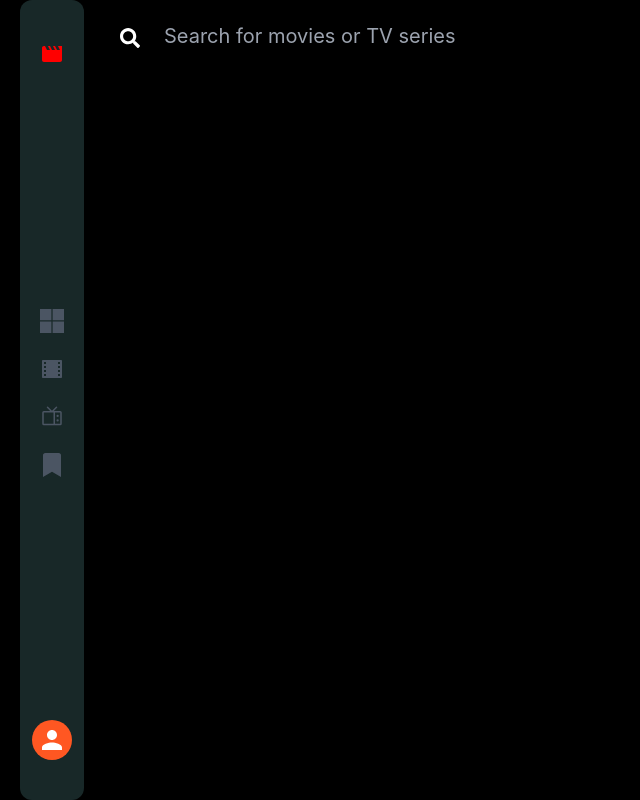
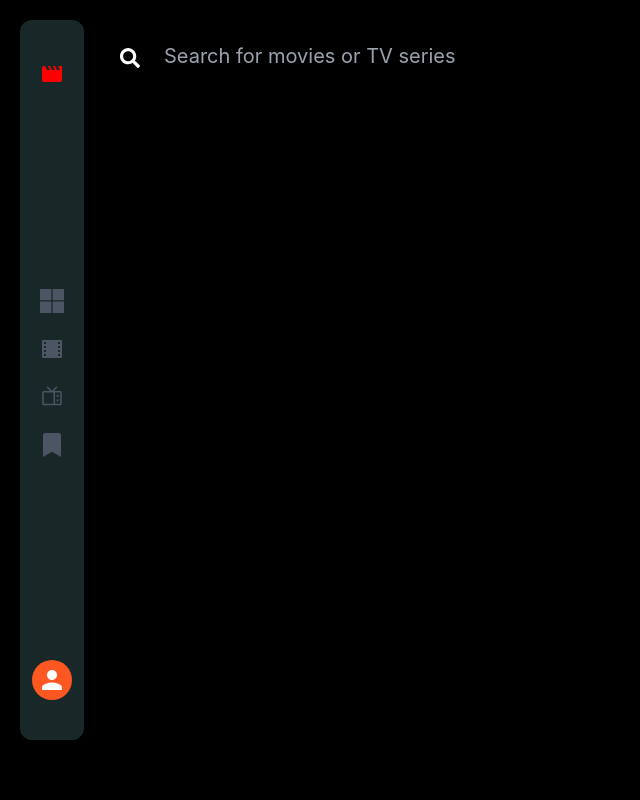
Before and after one commit to yashtibrewal/entertainment-app, a React (Create React App) app: page / in a window 1280 px wide. Shown: the whole page, without its empty margins (0-640 px from the left). Built offline with nearby package versions, Linux system fonts and the light colour scheme.

Commit message:
added padding to match the requirement to navbar

```diff
--- a/src/components/Layout.jsx
+++ b/src/components/Layout.jsx
@@ -5,7 +5,7 @@ import Search from "./search";
 function Layout({ children }) {
 
   return (
-    <div className="main-container flex flex-col md:flex-row min-h-screen bg-black text-white">
+    <div className="py-5 main-container flex flex-col md:flex-row min-h-screen bg-black text-white">
       {/* Navbar */}
       <Navbar className="w-full md:w-16 h-auto md:h-screen" />
       <div className=" main-container flexing flex flex-col flex-1">
--- a/src/components/navbar.jsx
+++ b/src/components/navbar.jsx
@@ -23,7 +23,7 @@ const Navbar = () => {
   }, [user])
 
   return (
-    <div className="nav-container w-full md:w-16 h-14 md:h-screen md:ml-5 py-10 rounded-xl flex flex-col md:flex-col items-center justify-between sm:w-screen sm:flex sm:flex-row sm:px-7 sm:ml-0 bg-[#182828]">
+    <div className="nav-container w-full md:w-16 h-14 md:h-[calc(100vh-5rem)] md:ml-5 py-10 rounded-xl flex flex-col md:flex-col items-center justify-between sm:w-screen sm:flex sm:flex-row sm:px-7 sm:ml-0 bg-[#182828]">
       {/* logo container */}
       <div className="logo-container ">
         <MovieCreationIcon className="text-userHover h-[40px] w-[40px]" />
```
